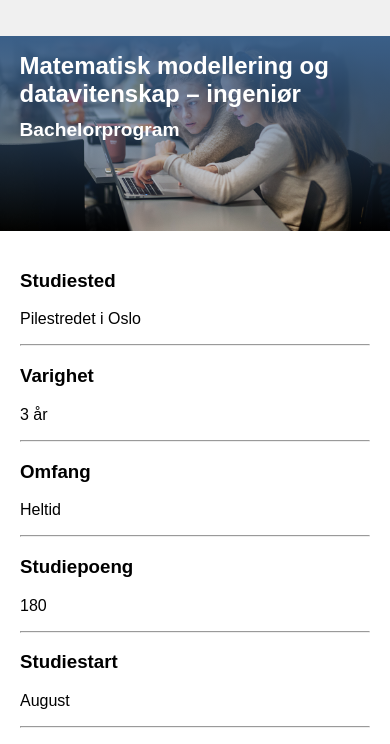
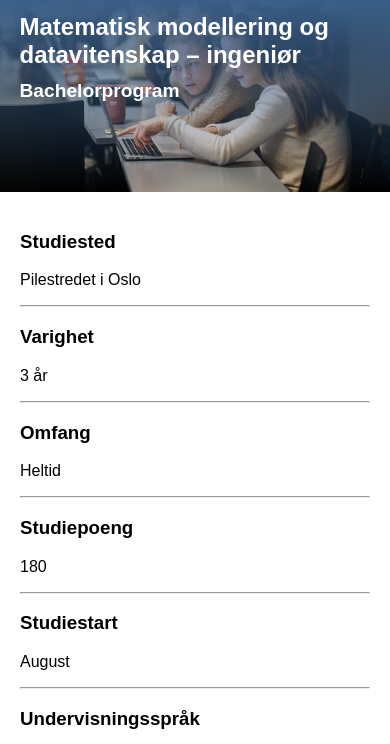
Before and after one commit to AdrianSinnes/main.main, a plain HTML site: page index.html in a window 390 px wide. Shown: the part 67-811 px from the top of the page. Drawn offline with Linux system fonts and the light colour scheme.

Commit message:
Margin for scaling not necessary

```diff
--- a/main.css
+++ b/main.css
@@ -362,10 +362,7 @@ padding-bottom: 3em;
     h2{
       font-size: 2em;
     }
-  .frontpage-container{
-    margin-top: 5%;
-  }
-  }
+}
 
   @media (max-width: 580px) {
     h1 {
@@ -374,9 +371,7 @@ padding-bottom: 3em;
     h2{
       font-size: 1.5em;
     }
-    .frontpage-container{
-      margin-top: 7%;
-    }
+
   }
 
   @media (max-width: 460px) {
@@ -386,9 +381,7 @@ padding-bottom: 3em;
     h2{
       font-size: 1.2em;
     }
-    .frontpage-container{
-      margin-top: 10%;
-    }
+
   }
 
 
```
